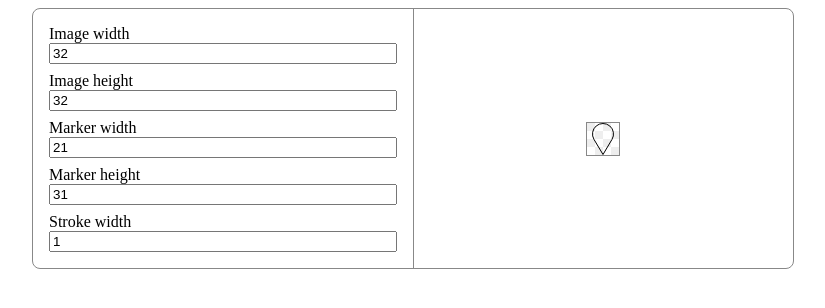
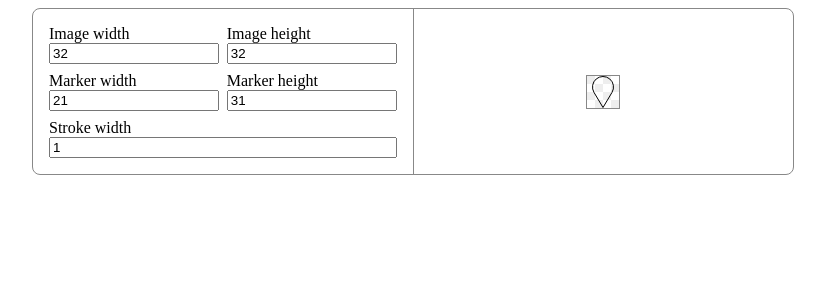
Before and after one commit to AntonKhorev/msvgen, a website with bundled scripts: page src/index.html in a window 1280 px wide. Shown: the whole page, without its empty margins (227-1052 px from the left). Built offline with nearby package versions, Linux system fonts and the light colour scheme.

Commit message:
Arrange size inputs in rows if control panel is wide enough

```diff
--- a/src/index.css
+++ b/src/index.css
@@ -8,9 +8,8 @@
 	border: var(--frame);
 	border-radius: .5rem;
 	display: flex;
-	flex-direction: column;
-	@media (width >= 768px) {
-		flex-direction: row;
+	@media (width < 768px) {
+		flex-direction: column;
 	}
 
 	> * {
@@ -27,6 +26,7 @@
 	}
 
 	.controls {
+		container-type: inline-size;
 		display: flex;
 		flex-direction: column;
 		gap: .5rem;
@@ -35,6 +35,18 @@
 			display: block;
 			box-sizing: border-box;
 			width: 100%;
+		}
+
+		.input-group.double {
+			display: flex;
+			gap: inherit;
+			@container (width < 300px) {
+				flex-direction: column;
+			}
+
+			> * {
+				flex: 1;
+			}
 		}
 	}
 
--- a/src/index.ts
+++ b/src/index.ts
@@ -33,6 +33,7 @@ function makeControls(preview: Preview): HTMLElement {
 	}
 	renderPreview()
 	return makeDiv('controls')(
+		makeDiv('input-group','double')(
 			makeDiv('input-group')(
 				makeLabel()(
 					`Image width `,$imageSizeXInput
@@ -42,7 +43,9 @@ function makeControls(preview: Preview): HTMLElement {
 				makeLabel()(
 					`Image height `,$imageSizeYInput
 				)
+			)
 		),
+		makeDiv('input-group','double')(
 			makeDiv('input-group')(
 				makeLabel()(
 					`Marker width `,$markerSizeXInput
@@ -51,6 +54,7 @@ function makeControls(preview: Preview): HTMLElement {
 			makeDiv('input-group')(
 				makeLabel()(
 					`Marker height `,$markerSizeYInput
+				)
 			)
 		),
 		makeDiv('input-group')(
```
Lines whose indentation alone changed are shown as unchanged.
